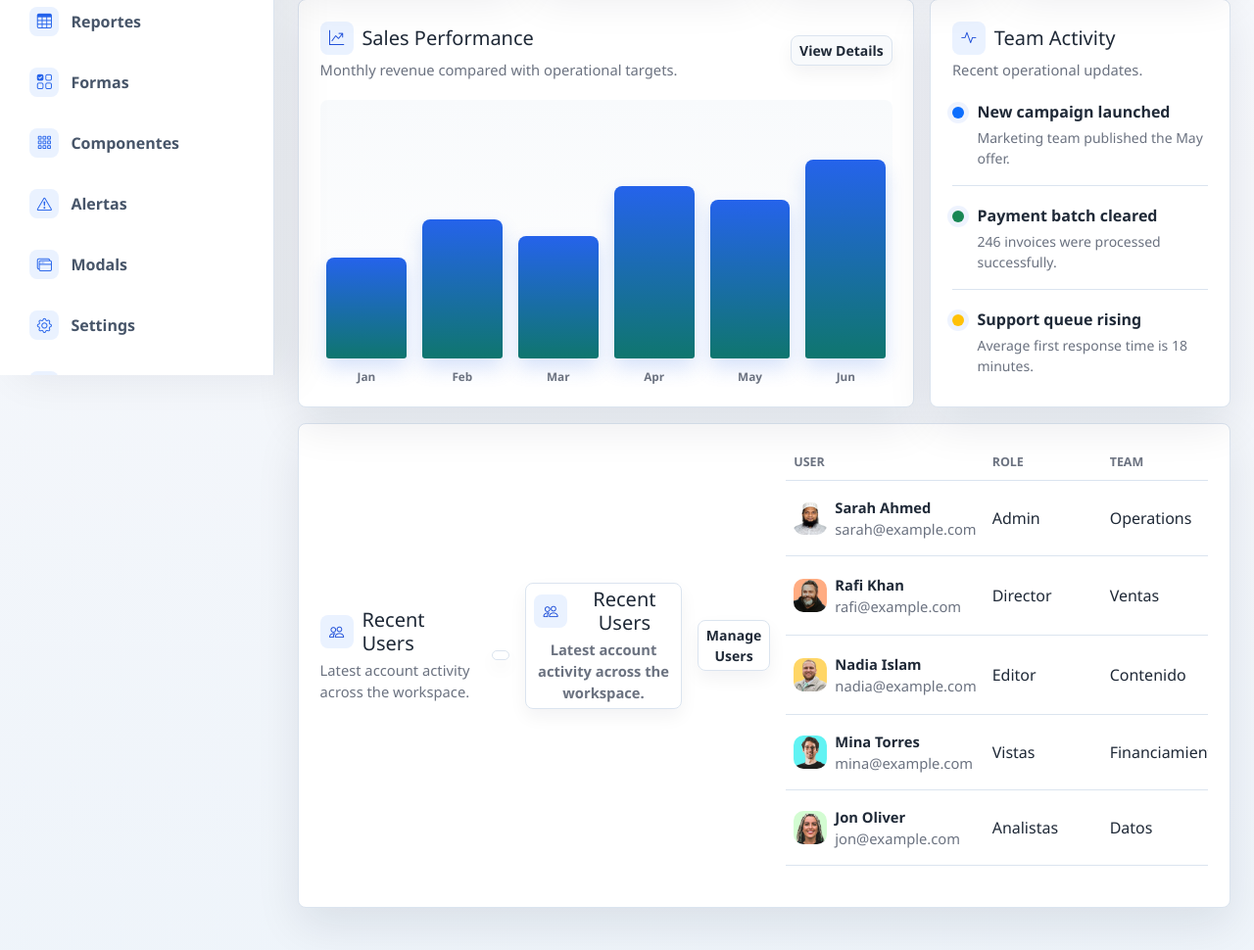
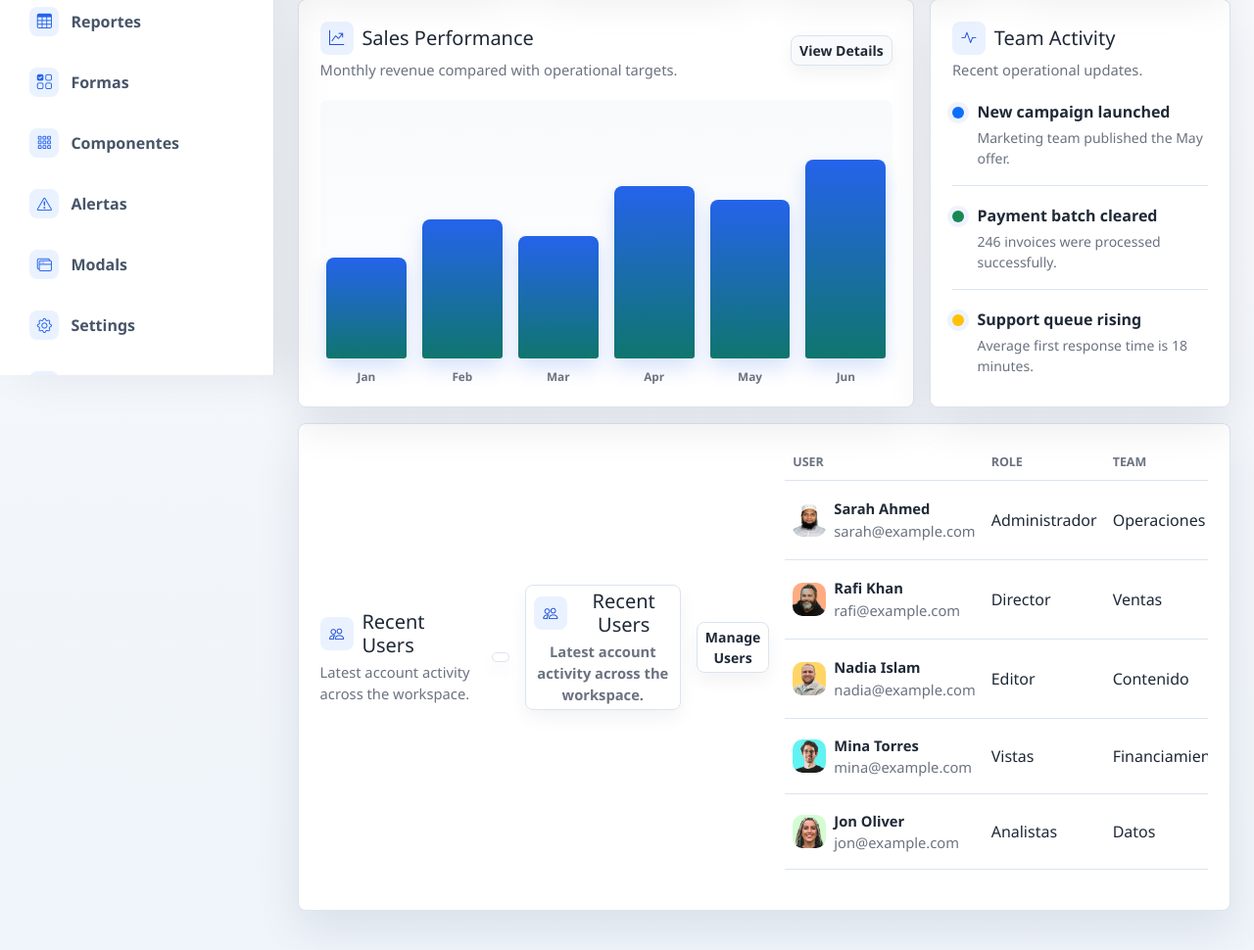
Before and after one commit to JostinUTC/InterfacesG7, a Django app: template dashboard/templates/private/dashboard.html in a window 1280 px wide. Shown: the part 417-1387 px from the top of the page at 98% size. Run offline with Django 3.2, Linux system fonts and the light colour scheme; the template is opened without the code that fills it, so the values that code supplies are empty; some libraries are stand-ins or nearby versions.

Commit message:
Edision en apartado admin

```diff
--- a/dashboard/templates/private/dashboard.html
+++ b/dashboard/templates/private/dashboard.html
@@ -274,10 +274,10 @@
                         </div>
                       </div>
                     </td>
-                    <td>Admin</td>
-                    <td>Operations</td>
-                    <td><span class="badge text-bg-success">Active</span></td>
-                    <td>Jan 12, 2026</td>
+                    <td>Administrador</td>
+                    <td>Operaciones</td>
+                    <td><span class="badge text-bg-success">Activado</span></td>
+                    <td>Enero 12, 2026</td>
                     <td class="text-end"><a class="btn btn-light btn-sm" href="user-details.html">View</a></td>
                   </tr>
                   <tr>
```
